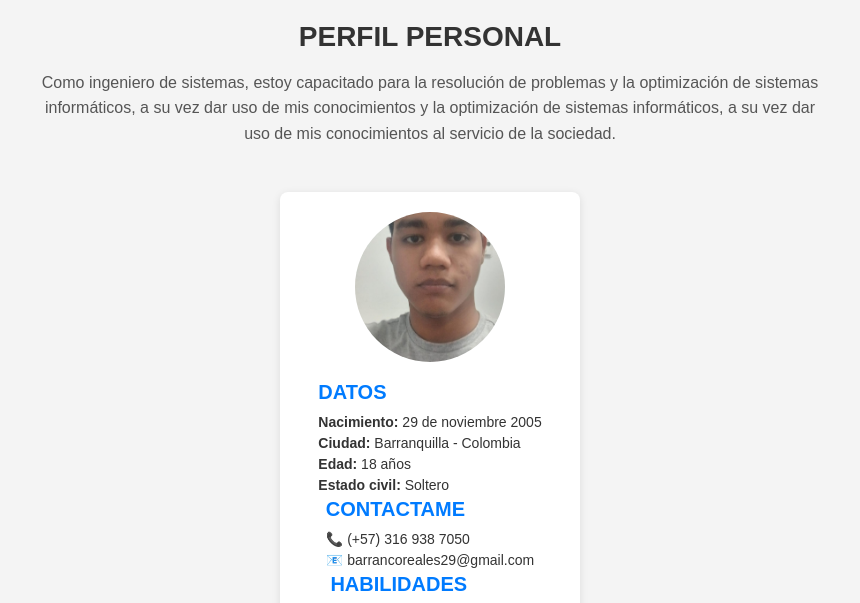
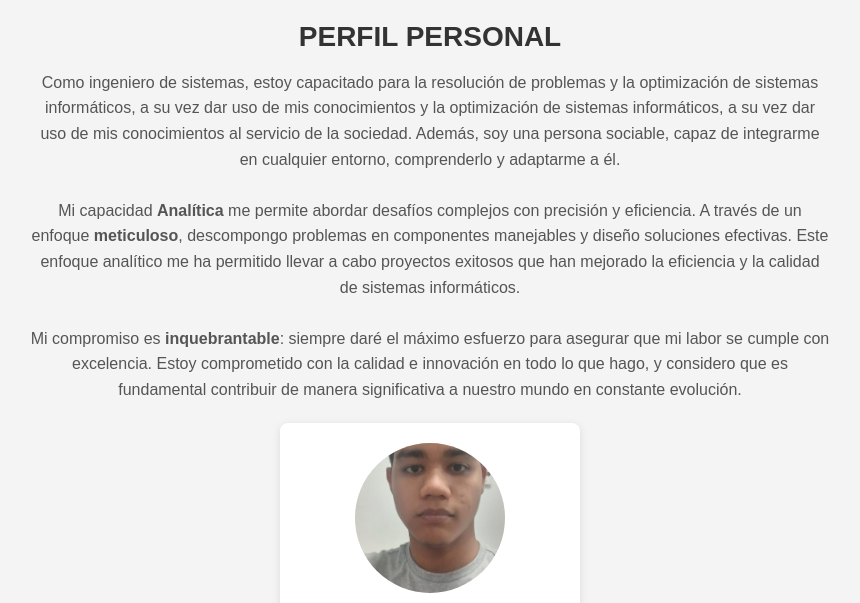
Before and after one commit to EmanuelBr7s/Hoja_Vida, a plain HTML site: page src/page/index.html in a window 1280 px wide. Shown: the part 147-750 px from the top of the page, without its empty margins (210-1070 px from the left). Drawn offline with Linux system fonts and the light colour scheme.

Commit message:
Laboratorio: Hoja de vida

```diff
--- a/src/page/index.html
+++ b/src/page/index.html
@@ -20,8 +20,14 @@
         <section class="profile">
             <h3>PERFIL PERSONAL</h3>
             <p>Como ingeniero de sistemas, estoy capacitado para la resolución de problemas y la optimización de sistemas informáticos, a su vez dar uso de mis conocimientos
-                y la optimización de sistemas informáticos, a su vez dar uso de mis conocimientos al servicio de la sociedad.
+                y la optimización de sistemas informáticos, a su vez dar uso de mis conocimientos al servicio de la sociedad. Además, soy una persona sociable, capaz de integrarme
+                en cualquier entorno, comprenderlo y adaptarme a él.</p> <br>
+                <p>Mi capacidad <strong>Analítica</strong> me permite abordar desafíos complejos con precisión y eficiencia.
+                A través de un enfoque <strong>meticuloso</strong>, descompongo problemas en componentes manejables y diseño soluciones efectivas. Este enfoque analítico me ha
+                permitido llevar a cabo proyectos exitosos que han mejorado la eficiencia y la calidad de sistemas informáticos.
             </p><br>
+            <p>Mi compromiso es <strong>inquebrantable</strong>: siempre daré el máximo esfuerzo para asegurar que mi labor se cumple con excelencia. Estoy comprometido con la calidad
+                 e innovación en todo lo que hago, y considero que es fundamental contribuir de manera significativa a nuestro mundo en constante evolución.</p>
             <!-- El resto del contenido de perfil aquí -->
         </section>
 
--- a/src/scripts/script.js
+++ b/src/scripts/script.js
@@ -14,6 +14,7 @@ form.addEventListener('submit', function(event) {
     }
 });
 
+
 // Función de bienvenida al hacer clic en el botón
 const welcomeButton = document.getElementById('welcomeButton');
 
```
